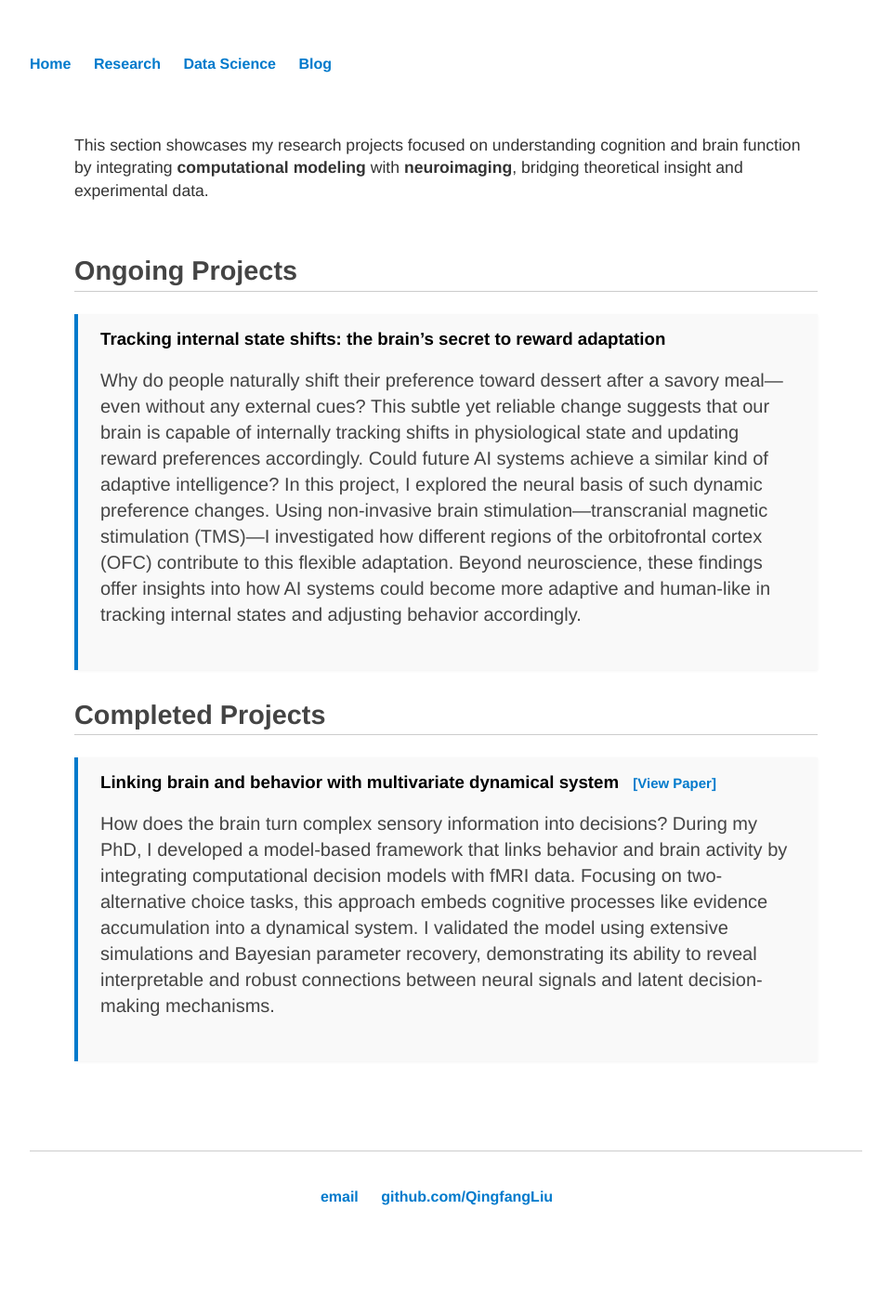
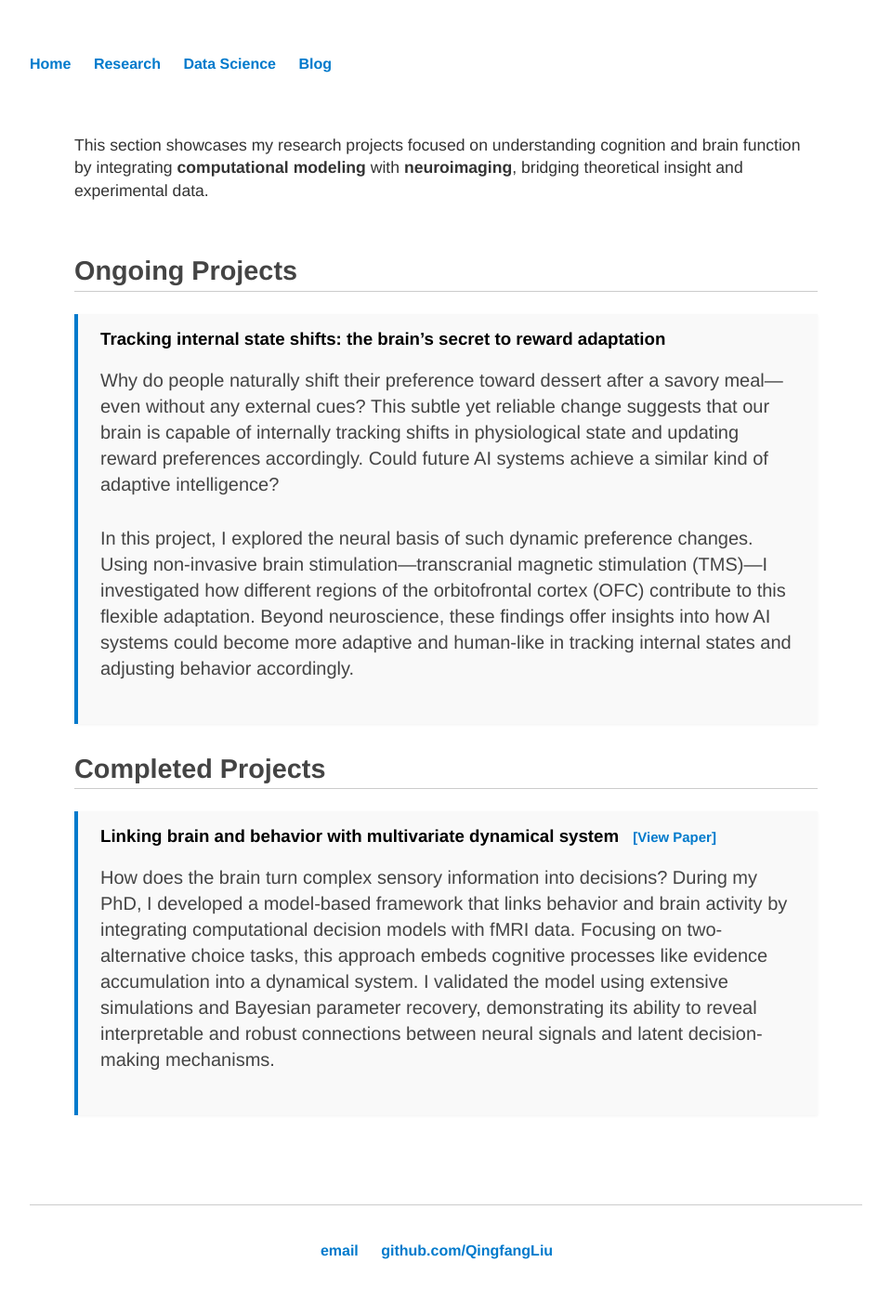
Before and after one commit to QingfangLiu/qingfangliu.github.io, a Jekyll site: the page built from Research/index.html, in a window 1280 px wide. Shown: the whole page at 93% size, without its empty margins (160-1119 px from the left). Built offline with Jekyll 4.4.1, drawn with Linux system fonts in a browser that asks for light colours; before the commit the page ends 1357 px from its top, so only the background shows below that.

Commit message:
edit research intro

```diff
--- a/Research/index.html
+++ b/Research/index.html
@@ -18,7 +18,10 @@
       Tracking internal state shifts: the brain’s secret to reward adaptation
     </h3>
     <p style="margin-top: 0.5rem; color: #444;">
-      Why do people naturally shift their preference toward dessert after a savory meal—even without any external cues? This subtle yet reliable change suggests that our brain is capable of internally tracking shifts in physiological state and updating reward preferences accordingly. Could future AI systems achieve a similar kind of adaptive intelligence? In this project, I explored the neural basis of such dynamic preference changes. Using non-invasive brain stimulation—transcranial magnetic stimulation (TMS)—I investigated how different regions of the orbitofrontal cortex (OFC) contribute to this flexible adaptation. Beyond neuroscience, these findings offer insights into how AI systems could become more adaptive and human-like in tracking internal states and adjusting behavior accordingly.
+      Why do people naturally shift their preference toward dessert after a savory meal—even without any external cues? This subtle yet reliable change suggests that our brain is capable of internally tracking shifts in physiological state and updating reward preferences accordingly. Could future AI systems achieve a similar kind of adaptive intelligence?
+    </p>
+    <p style="margin-top: 0.5rem; color: #444;">
+      In this project, I explored the neural basis of such dynamic preference changes. Using non-invasive brain stimulation—transcranial magnetic stimulation (TMS)—I investigated how different regions of the orbitofrontal cortex (OFC) contribute to this flexible adaptation. Beyond neuroscience, these findings offer insights into how AI systems could become more adaptive and human-like in tracking internal states and adjusting behavior accordingly.
     </p>
   </div>
 
```
